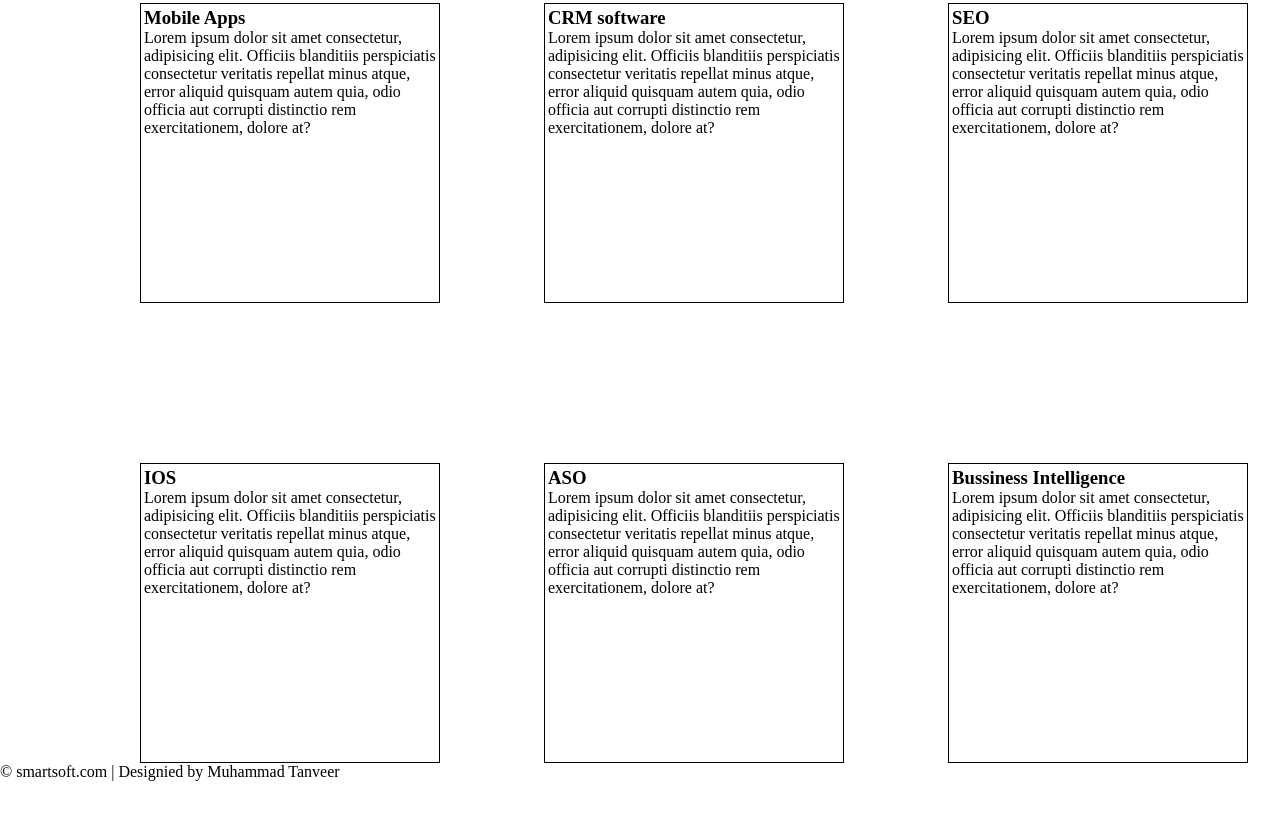
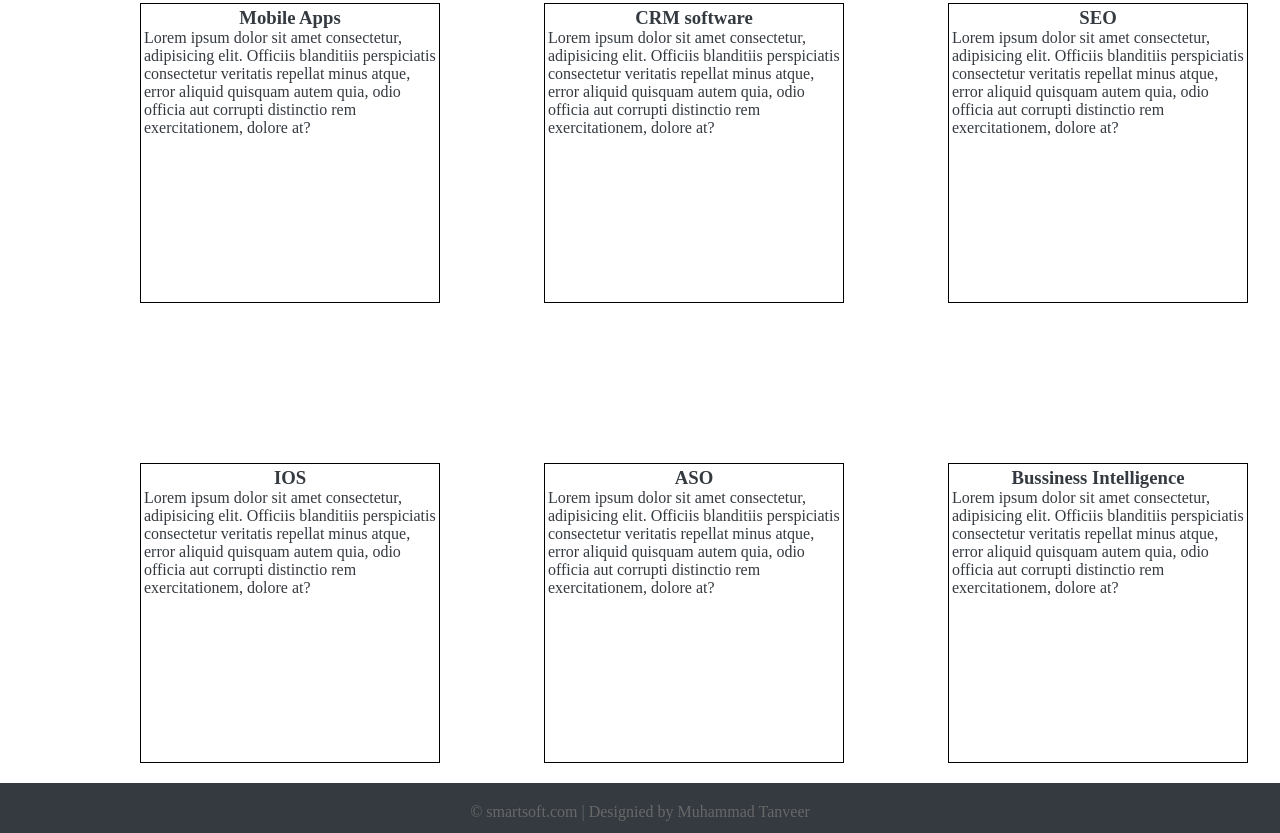
Before and after one commit to M-Tanveercs/Complete-software-hose-website--, a plain HTML site: page index.html in a window 1280 px wide. Shown: the part 1725-2558 px from the top of the page. Before the commit the page ends 2506 px from the top, so only its background shows below. Drawn offline with Linux system fonts and the light colour scheme; a web font is replaced by a local one.

Commit message:
style footer section

```diff
--- a/style.css
+++ b/style.css
@@ -409,3 +409,24 @@ height: 300px;}
             background-position: center;
             transition: 4s;
         }
+
+
+        .footer .footer-bottom{
+            background: #343a40;
+            color: #686868;
+            height: 50px;
+            width: 100%;
+            text-align: center;
+            margin-top: 20px;
+            bottom: 0px;
+            left: 0px;
+            padding-top: 20px;
+
+        }
+        .testo{
+            color: #343a40 ;
+        }
+        .testo h1{
+    text-align: center;
+
+        }
```
